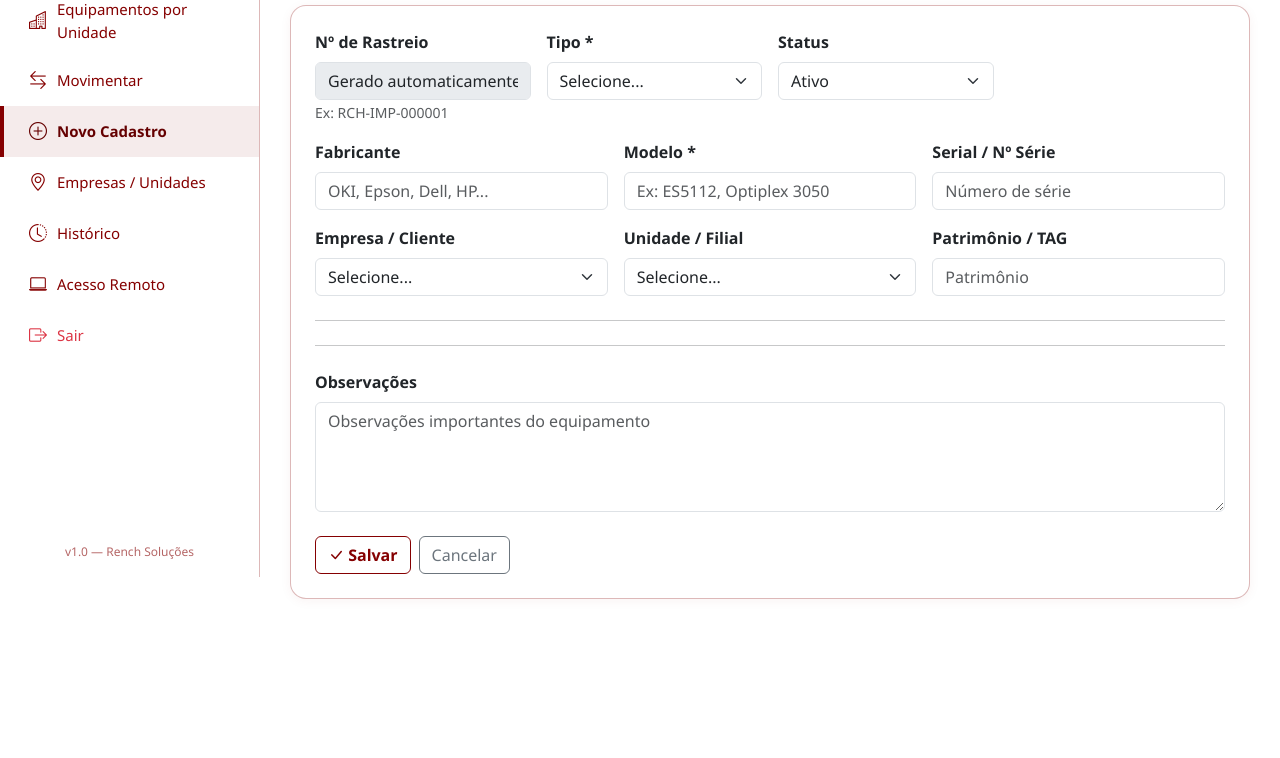
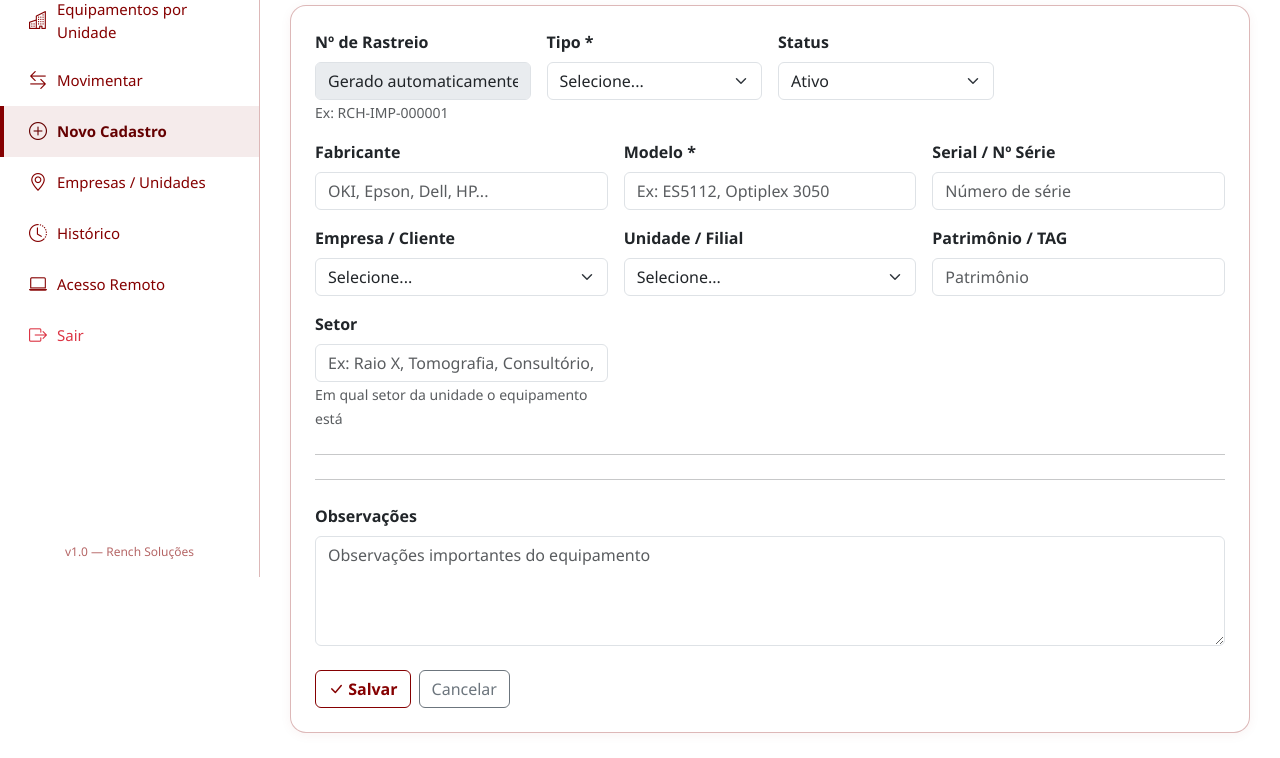
Before and after one commit to donyury-dev/rench-estoque, a Flask app: page /equipamento/novo in a window 1280 px wide. Shown: the part 223-981 px from the top of the page. Before the commit the page ends 822 px from the top, so only its background shows below. Run offline with Flask 3, Linux system fonts and the light colour scheme; a user stored in the database is signed in; data that the repository does not hold is empty; parts of the project's set-up code (start-up, migrations or seed data) failed here and were passed over; some libraries are stand-ins or nearby versions.

Commit message:
feat: adiciona campo Setor para saber onde o equipamento esta dentro da unidade

```diff
--- a/rench_web/app.py
+++ b/rench_web/app.py
@@ -151,6 +151,7 @@ def _executar_migrations():
         ('equipamentos', 'armazenamento_3_capacidade', 'VARCHAR(50)'),
         ('equipamentos', 'armazenamento_3_tipo', 'VARCHAR(50)'),
         ('equipamentos', 'local_atual_id', 'INTEGER'),
+        ('equipamentos', 'setor_equipamento', 'VARCHAR(255)'),
         ('historico_defeitos', 'status', 'VARCHAR(50)'),
     ]:
         if not coluna_existe(tabela, coluna):
@@ -633,6 +634,7 @@ def lista_equipamentos():
                 equipamento["local_nome"],
                 equipamento["empresa_nome"],
                 equipamento["unidade_setor"],
+                equipamento.get("setor_equipamento"),
             )
             if pontuacao >= 50:
                 filtrados.append((pontuacao, equipamento))
@@ -705,6 +707,7 @@ def novo_equipamento():
             'modelo': request.form.get('modelo'),
             'numero_serie': request.form.get('numero_serie'),
             'patrimonio': request.form.get('patrimonio'),
+            'setor_equipamento': request.form.get('setor_equipamento'),
             'status': request.form.get('status', 'ativo'),
             'unidade_id': unidade_id,
             'local_atual_nome': local_atual_nome,
@@ -794,6 +797,7 @@ def editar_equipamento(equip_id):
             'modelo': request.form.get('modelo'),
             'numero_serie': request.form.get('numero_serie'),
             'patrimonio': request.form.get('patrimonio'),
+            'setor_equipamento': request.form.get('setor_equipamento'),
             'status': request.form.get('status', 'ativo'),
             'unidade_id': unidade_id,
             'local_atual_nome': local_atual_nome,
@@ -919,6 +923,7 @@ def movimentar(equip_id):
         destino_unidade_id = request.form.get('destino_unidade_id')
         responsavel = request.form.get('responsavel')
         obs = request.form.get('observacoes')
+        setor_destino = request.form.get('setor_equipamento', '').strip() or None
         contador_mono_novo = request.form.get('contador_mono_novo', '').strip()
         contador_color_novo = request.form.get('contador_color_novo', '').strip()
 
@@ -948,9 +953,9 @@ def movimentar(equip_id):
 
         cur.execute("""
             UPDATE equipamentos SET unidade_id=%s, local_atual_nome=%s, cliente_atual=%s,
-                contador_mono=%s, contador_color=%s WHERE id=%s
+                contador_mono=%s, contador_color=%s, setor_equipamento=%s WHERE id=%s
         """, (destino_unidade_id, destino_unidade_nome, None,
-              contador_mono_novo_int, contador_color_novo_int, equip_id))
+              contador_mono_novo_int, contador_color_novo_int, setor_destino, equip_id))
 
         db.commit()
         flash("Movimentacao registrada com sucesso!", "success")
--- a/rench_web/templates/equipamento_detalhe.html
+++ b/rench_web/templates/equipamento_detalhe.html
@@ -29,6 +29,7 @@
         <tr><td class="text-muted">Patrimônio/TAG</td><td>{{equip.patrimonio or '-'}}</td></tr>
         <tr><td class="text-muted">Status</td><td><span class="status-badge {{'s-estoque' if equip.status=='ativo' else 's-descartado'}}">{{equip.status}}</span></td></tr>
         <tr><td class="text-muted">Local atual</td><td><strong>{{equip.local_atual_nome or '-'}}</strong></td></tr>
+        <tr><td class="text-muted">Setor</td><td>{{equip.setor_equipamento or '-'}}</td></tr>
         <tr><td class="text-muted">Cliente atual</td><td>{{equip.cliente_atual or '-'}}</td></tr>
       </table>
     </div>
--- a/rench_web/templates/equipamento_editar.html
+++ b/rench_web/templates/equipamento_editar.html
@@ -67,6 +67,11 @@
       <div class="col-md-4">
         <label class="form-label fw-bold">Patrimônio / TAG</label>
         <input name="patrimonio" class="form-control" value="{{equip.patrimonio or ''}}">
+      </div>
+      <div class="col-md-4">
+        <label class="form-label fw-bold">Setor</label>
+        <input name="setor_equipamento" class="form-control" value="{{equip.setor_equipamento or ''}}" placeholder="Ex: Raio X, Tomografia, Consultório, Recepção...">
+        <small class="text-muted">Em qual setor da unidade o equipamento está</small>
       </div>
       <input type="hidden" name="local_atual_nome" id="local_atual_nome" value="{{equip.local_atual_nome or ''}}">
     </div>
--- a/rench_web/templates/equipamento_form.html
+++ b/rench_web/templates/equipamento_form.html
@@ -74,6 +74,11 @@
       <div class="col-md-4">
         <label class="form-label fw-bold">Patrimônio / TAG</label>
         <input name="patrimonio" class="form-control" placeholder="Patrimônio">
+      </div>
+      <div class="col-md-4">
+        <label class="form-label fw-bold">Setor</label>
+        <input name="setor_equipamento" class="form-control" placeholder="Ex: Raio X, Tomografia, Consultório, Recepção...">
+        <small class="text-muted">Em qual setor da unidade o equipamento está</small>
       </div>
       <input type="hidden" name="local_atual_nome" id="local_atual_nome">
     </div>
--- a/rench_web/templates/equipamentos.html
+++ b/rench_web/templates/equipamentos.html
@@ -87,6 +87,7 @@
         </td>
         <td>
           <strong>{{e.local_atual_nome or e.local_nome or '-'}}</strong><br>
+          {% if e.setor_equipamento %}<small class="text-primary">{{e.setor_equipamento}}</small><br>{% endif %}
           <small class="text-muted">{{e.cliente_atual or e.empresa_nome or '-'}}</small>
         </td>
         <td>
--- a/rench_web/templates/movimentacao_form.html
+++ b/rench_web/templates/movimentacao_form.html
@@ -72,6 +72,12 @@
             <select name="destino_unidade_id" id="destino_unidade_id" class="form-select" required>
               <option value="">Selecione...</option>
             </select>
+          </div>
+
+          <div class="col-md-6">
+            <label class="form-label fw-bold">Setor de destino</label>
+            <input name="setor_equipamento" class="form-control" placeholder="Ex: Raio X, Tomografia, Consultório, Recepção...">
+            <small class="text-muted">Em qual setor da unidade o equipamento ficará</small>
           </div>
 
           <div class="col-md-6">
```
